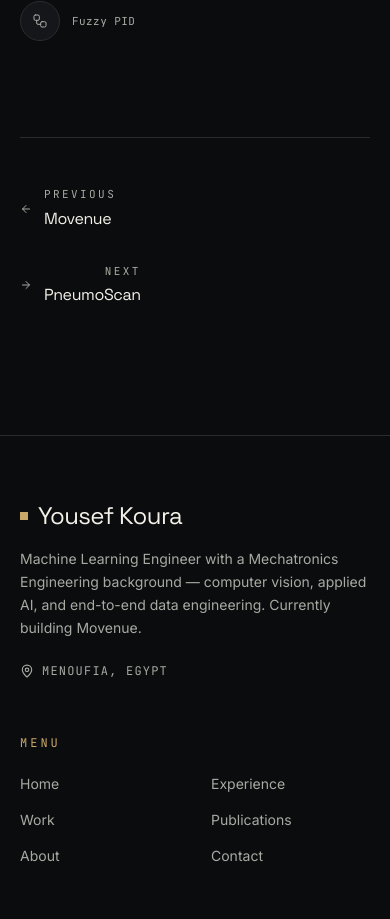
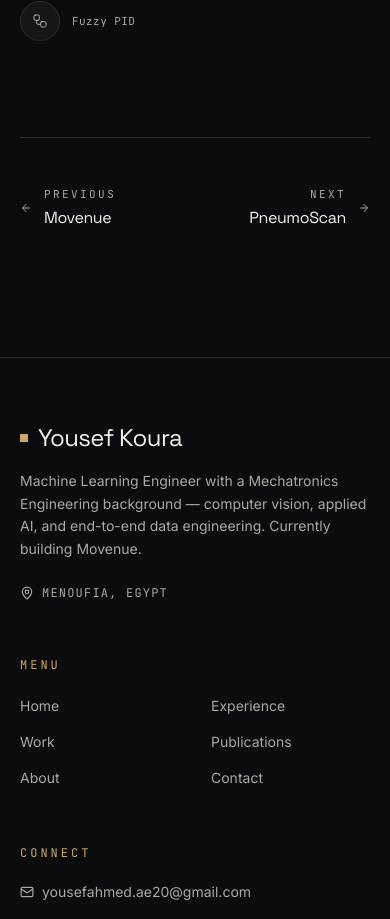
Before and after one commit to Yousef-koura/Yousef-Portfolio, a Next.js app: page /work/agri-bot in a window 390 px wide. Shown: the part 3209-4128 px from the top of the page. Built offline with nearby package versions, Linux system fonts and the light colour scheme; no server answers.

Commit message:
fix: work prev/next nav — two-column mobile layout, arrows attached to their items

```diff
--- a/src/components/work/ProjectDetailPage.tsx
+++ b/src/components/work/ProjectDetailPage.tsx
@@ -266,21 +266,21 @@ export function ProjectDetailPage({
       <Reveal>
         <nav
           aria-label="Continue"
-          className="mt-24 flex flex-col gap-8 border-t border-line pt-12 sm:flex-row sm:items-end sm:justify-between"
+          className="mt-24 grid grid-cols-2 items-end gap-x-4 border-t border-line pt-12 sm:flex sm:items-end sm:justify-between"
         >
           {previous ? (
             <Link
               href={`/work/${previous.slug}`}
-              className="group/pv inline-flex items-center gap-3 font-mono text-[11px] uppercase tracking-[0.22em] text-muted transition-colors duration-300 hover:text-champagne"
+              className="group/pv -my-3 inline-flex min-w-0 items-center gap-3 py-3 pr-1 font-mono text-[11px] uppercase tracking-[0.22em] text-muted transition-colors duration-300 hover:text-champagne"
             >
               <ArrowLeft
                 size={12}
                 aria-hidden="true"
                 className="shrink-0 transition-transform duration-300 group-hover/pv:-translate-x-1"
               />
-              <span>
+              <span className="min-w-0">
                 Previous
-                <span className="mt-1 block font-display text-base normal-case tracking-tight text-ink transition-colors duration-300 group-hover/pv:text-champagne">
+                <span className="mt-1 block break-words font-display text-base normal-case leading-snug tracking-tight text-ink transition-colors duration-300 group-hover/pv:text-champagne">
                   {previous.name}
                 </span>
               </span>
@@ -288,7 +288,7 @@ export function ProjectDetailPage({
           ) : (
             <Link
               href="/work"
-              className="inline-flex items-center gap-2 font-mono text-[11px] uppercase tracking-[0.22em] text-muted transition-colors duration-300 hover:text-champagne"
+              className="-my-3 inline-flex items-center gap-2 py-3 font-mono text-[11px] uppercase tracking-[0.22em] text-muted transition-colors duration-300 hover:text-champagne"
             >
               <ArrowLeft size={12} aria-hidden="true" />
               Back to all work
@@ -297,19 +297,19 @@ export function ProjectDetailPage({
           {next ? (
             <Link
               href={`/work/${next.slug}`}
-              className="group/nx inline-flex items-center gap-3 text-right font-mono text-[11px] uppercase tracking-[0.22em] text-muted transition-colors duration-300 hover:text-champagne sm:flex-row-reverse"
+              className="group/nx -my-3 inline-flex min-w-0 items-center justify-self-end gap-3 py-3 pl-1 text-right font-mono text-[11px] uppercase tracking-[0.22em] text-muted transition-colors duration-300 hover:text-champagne"
             >
+              <span className="min-w-0">
+                Next
+                <span className="mt-1 block break-words font-display text-base normal-case leading-snug tracking-tight text-ink transition-colors duration-300 group-hover/nx:text-champagne">
+                  {next.name}
+                </span>
+              </span>
               <ArrowRight
                 size={12}
                 aria-hidden="true"
                 className="shrink-0 transition-transform duration-300 group-hover/nx:translate-x-1"
               />
-              <span>
-                Next
-                <span className="mt-1 block font-display text-base normal-case tracking-tight text-ink transition-colors duration-300 group-hover/nx:text-champagne">
-                  {next.name}
-                </span>
-              </span>
             </Link>
           ) : null}
         </nav>
```
